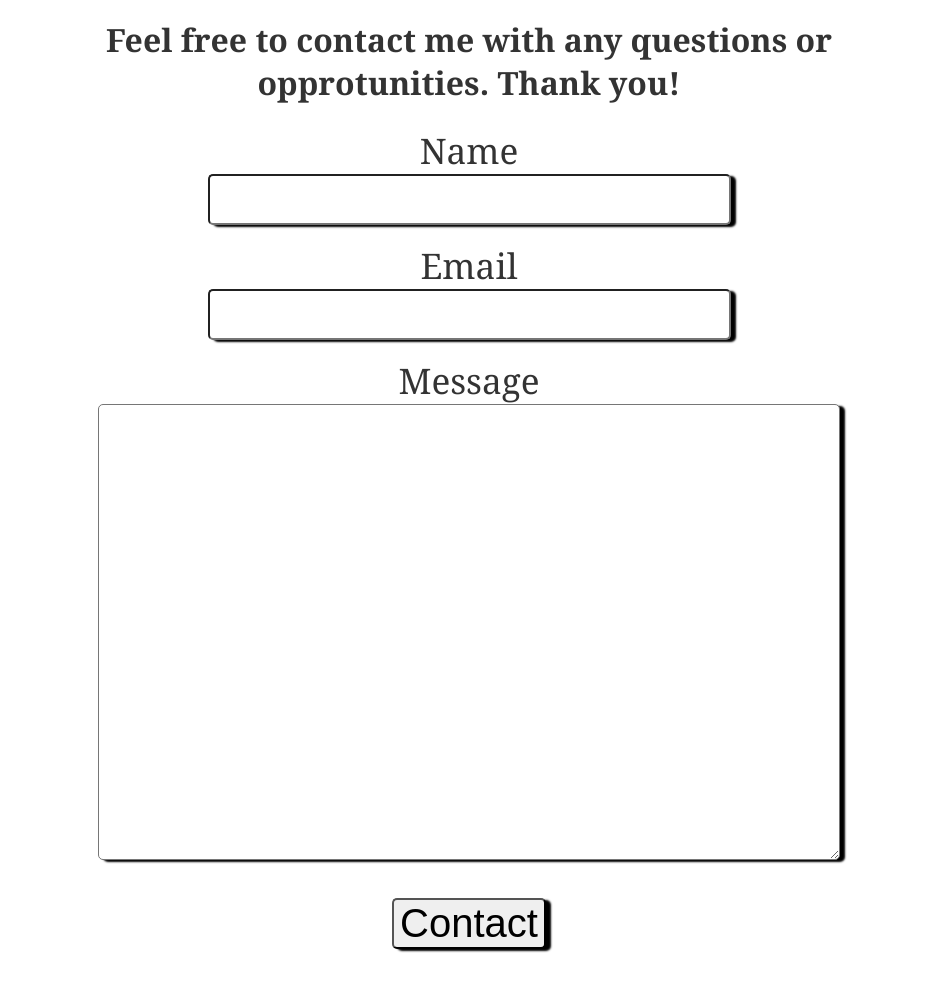
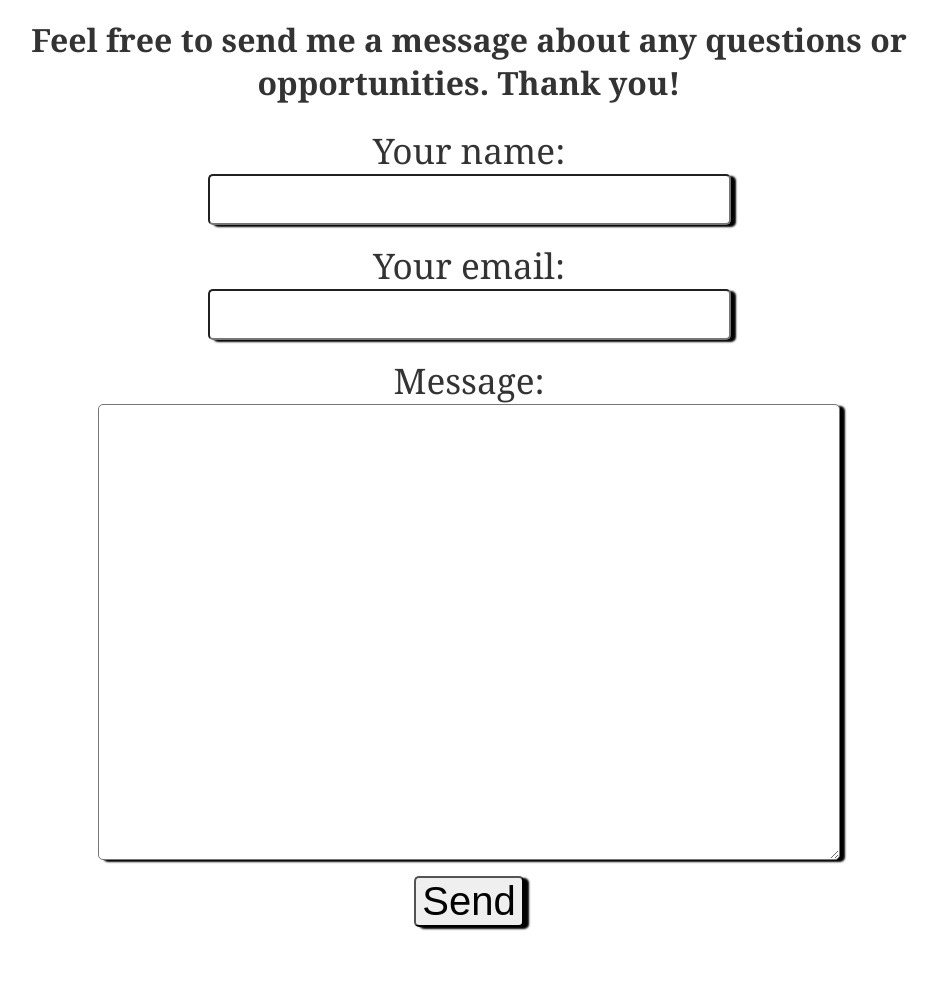
Before and after one commit to jakesweb/portfolio, a Gatsby site: page /contact in a window 1280 px wide. Shown: the part 170-1155 px from the top of the page, without its empty margins (171-1108 px from the left). Built offline with nearby package versions, Linux system fonts and the light colour scheme; Gatsby itself is replaced by a stand-in of ours.

Commit message:
correcting netlify form

```diff
--- a/src/components/Contact.js
+++ b/src/components/Contact.js
@@ -2,17 +2,7 @@ import React, { Component } from "react"
 import styled from "styled-components"
 import { navigateTo } from "gatsby"
 
-function encode(data) {
-  return Object.keys(data)
-    .map(key => encodeURIComponent(key) + "=" + encodeURIComponent(data[key]))
-    .join("&")
-}
-
-const HeaderText = styled.h1`
-  text-align: center;
-`
-
-const StyledForm = styled.form`
+const StyledDiv = styled.div`
   text-align: center;
   label {
     display: block;
@@ -32,20 +22,24 @@ const StyledForm = styled.form`
     margin-top: 15px;
   }
 `
+function encode(data) {
+  return Object.keys(data)
+    .map(key => encodeURIComponent(key) + "=" + encodeURIComponent(data[key]))
+    .join("&")
+}
 
-class Contact extends Component {
+class Contact extends React.Component {
   constructor(props) {
     super(props)
     this.state = {}
   }
 
   handleChange = e => {
-    console.log(this.state)
     this.setState({ [e.target.name]: e.target.value })
   }
 
   handleSubmit = e => {
-    e.preventdefault()
+    e.preventDefault()
     const form = e.target
     fetch("/", {
       method: "POST",
@@ -58,42 +52,48 @@ class Contact extends Component {
       .then(() => navigateTo(form.getAttribute("action")))
       .catch(error => alert(error))
   }
+
   render() {
     return (
-      <div>
-        <HeaderText>
-          Feel free to contact me with any questions or opprotunities. Thank
-          you!
-        </HeaderText>
-        <StyledForm
+      <StyledDiv>
+        <h1>
+          Feel free to send me a message about any questions or opportunities.
+          Thank you!
+        </h1>
+        <form
           name="contact"
+          method="post"
+          action="/thanks/"
           data-netlify="true"
           data-netlify-honeypot="bot-field"
-          action="/thanks"
-          method="post"
           onSubmit={this.handleSubmit}
         >
+          {/* The `form-name` hidden field is required to support form submissions without JavaScript */}
+          <input type="hidden" name="form-name" value="contact" />
           <p hidden>
             <label>
-              Dont' Fill this out
+              Don’t fill this out:{" "}
               <input name="bot-field" onChange={this.handleChange} />
             </label>
           </p>
           <p>
             <label>
-              Name
+              Your name:
+              <br />
               <input type="text" name="name" onChange={this.handleChange} />
             </label>
           </p>
           <p>
             <label>
-              Email
+              Your email:
+              <br />
               <input type="email" name="email" onChange={this.handleChange} />
             </label>
           </p>
           <p>
             <label>
-              Message
+              Message:
+              <br />
               <textarea
                 name="message"
                 cols="30"
@@ -102,13 +102,13 @@ class Contact extends Component {
               />
             </label>
           </p>
-          <br />
-          <button type="submit" name="submit" id="submit">
-            Contact
-          </button>
-        </StyledForm>
-      </div>
+          <p>
+            <button type="submit">Send</button>
+          </p>
+        </form>
+      </StyledDiv>
     )
   }
 }
+
 export default Contact
```
